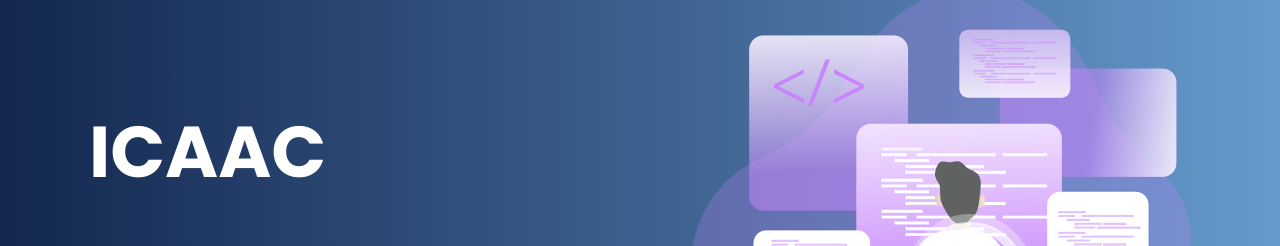
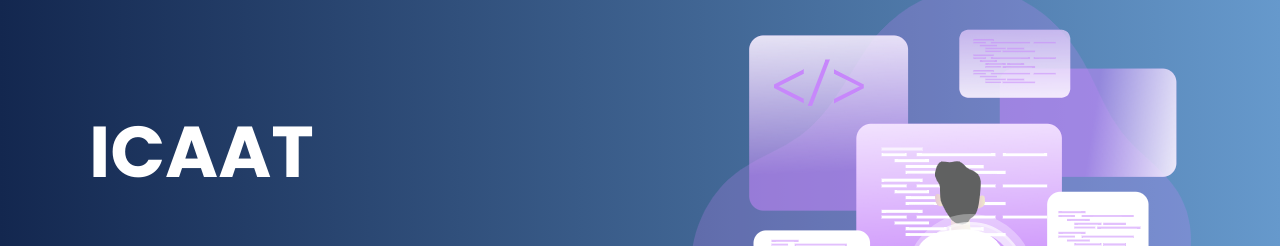
Before and after one commit to randika480/Research-Web-Site, a website: page index.html in a window 1280 px wide. Shown: the part 180-426 px from the top of the page. Drawn offline with nearby package versions, Linux system fonts and the light colour scheme; files that its build step writes are made by us from their sources.

Commit message:
Minor changes

```diff
--- a/index.html
+++ b/index.html
@@ -80,7 +80,7 @@
           <!-- START THE CONTENT FOR THE INTRO  -->
           <div class="col-md-6 intros text-start">
             <h1 class="display-2">
-              <span class="display-2--intro">ICAAC</span>
+              <span class="display-2--intro">ICAAT</span>
               <span class="display-2--description lh-base">
                 Inteligent Cognetive Ability Assesment Tool
               </span>
```
